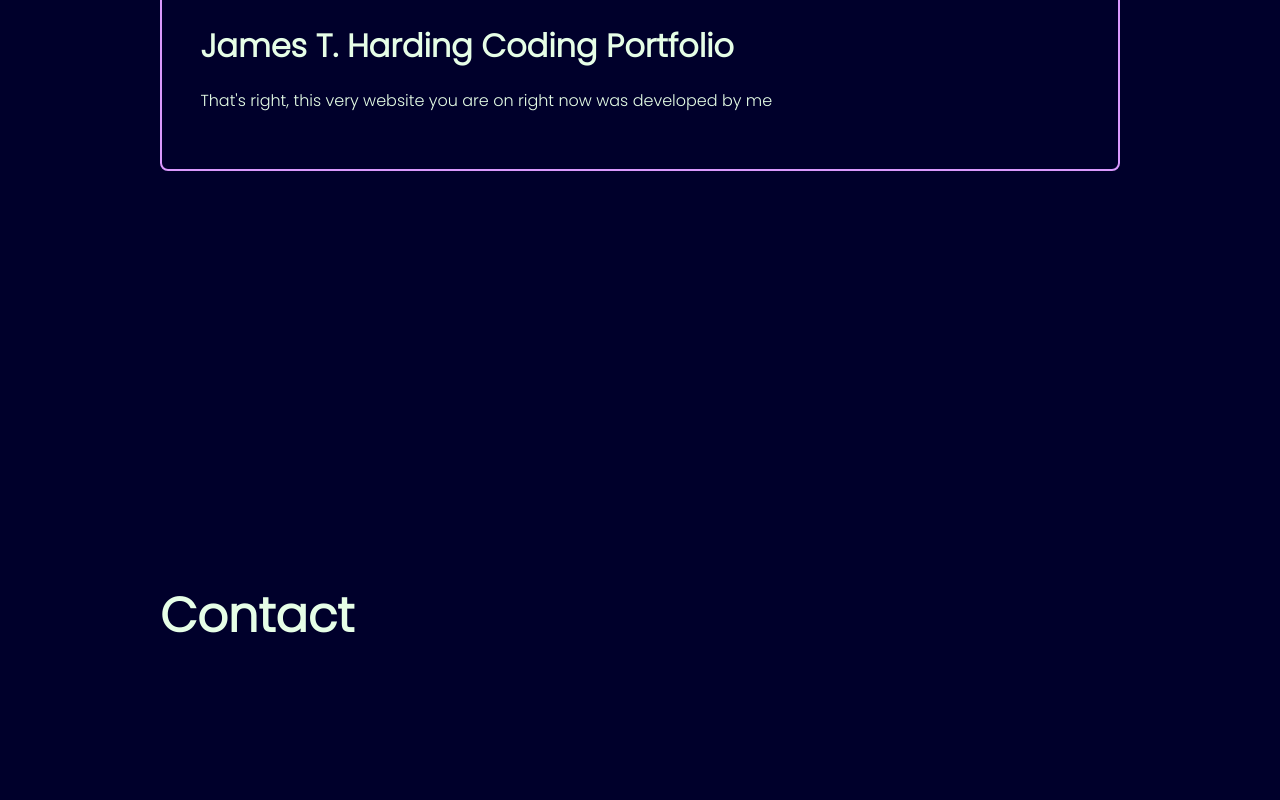
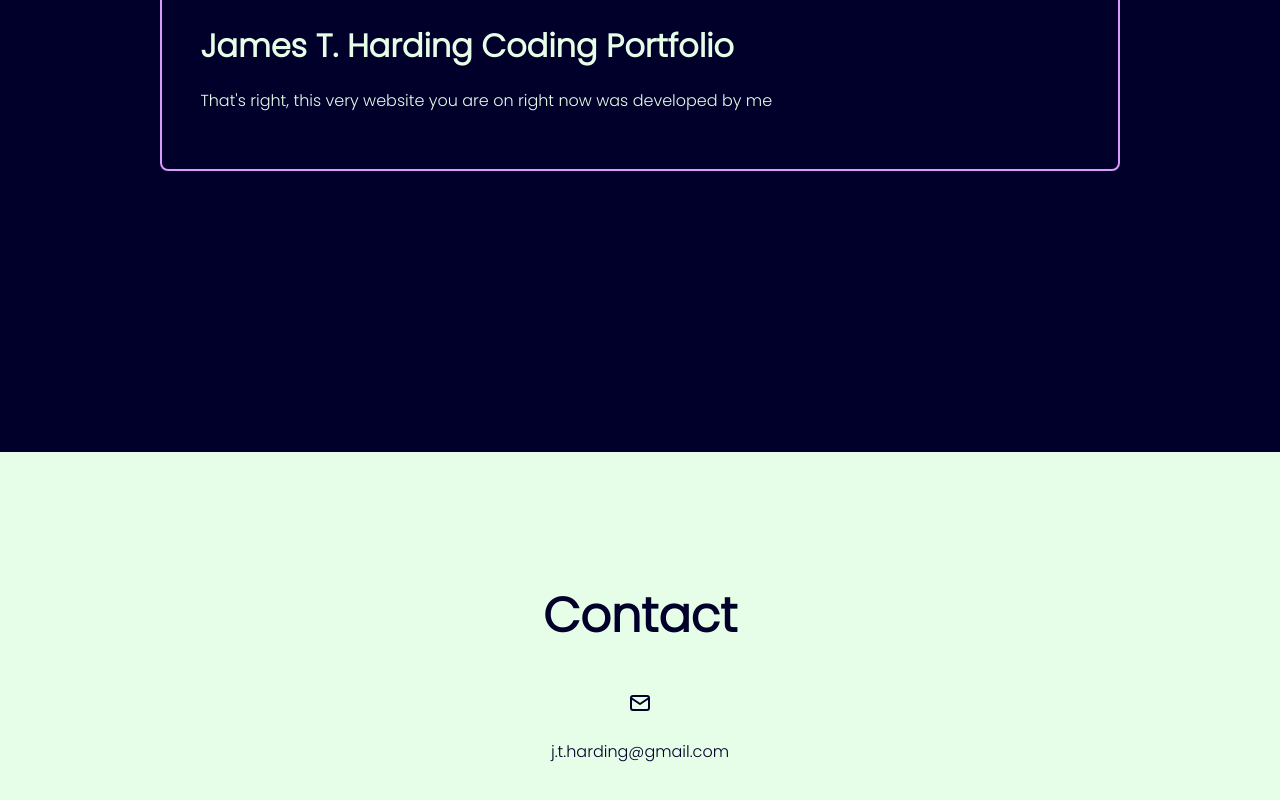
Before and after one commit to empowermint/empowermint, a Next.js app: page / in a window 1280 px wide. Shown: the part 2300-3100 px from the top of the page. Built offline with nearby package versions, Linux system fonts and the light colour scheme.

Commit message:
Add for-now contact section

```diff
--- a/app/globals.css
+++ b/app/globals.css
@@ -90,6 +90,21 @@ h6 {
   grid-column: 1 / -1;
 }
 
+.full-width-bleed {
+  grid-column: 1 / -1;
+  display: grid;
+  grid-template-columns: minmax(1rem, 1fr) minmax(60rem, 1fr) minmax(1rem, 1fr);
+  grid-row-gap: var(--pad-small);
+}
+
+.full-width-bleed > * {
+  grid-column: 2 / -2;
+}
+
+.center {
+  text-align: center;
+}
+
 .visually-hidden {
   width: 0;
   height: 0;
--- a/app/page.tsx
+++ b/app/page.tsx
@@ -1,6 +1,7 @@
 import { Poppins } from '@next/font/google'
 import { SkillList } from '@/components/skillList/SkillList'
 import { ProjectsList } from '@/components/projectsList/ProjectsList'
+import { IconMail } from '@tabler/icons-react'
 
 const inter = Poppins({ weight: ['300'], style: ['normal'], subsets: ['latin'] })
 
@@ -19,8 +20,12 @@ export default function Home() {
         <h2>Projects</h2>
         <ProjectsList />
       </section>
-      <section id='section-contact'>
-        <h2>Contact</h2>
+      <section id='section-contact' className='colors-secondary full-width-bleed center'>
+        <div>
+          <h2>Contact</h2>
+          <IconMail />
+          <p>j.t.harding@gmail.com</p>
+        </div>
       </section>
     </main>
   )
```
